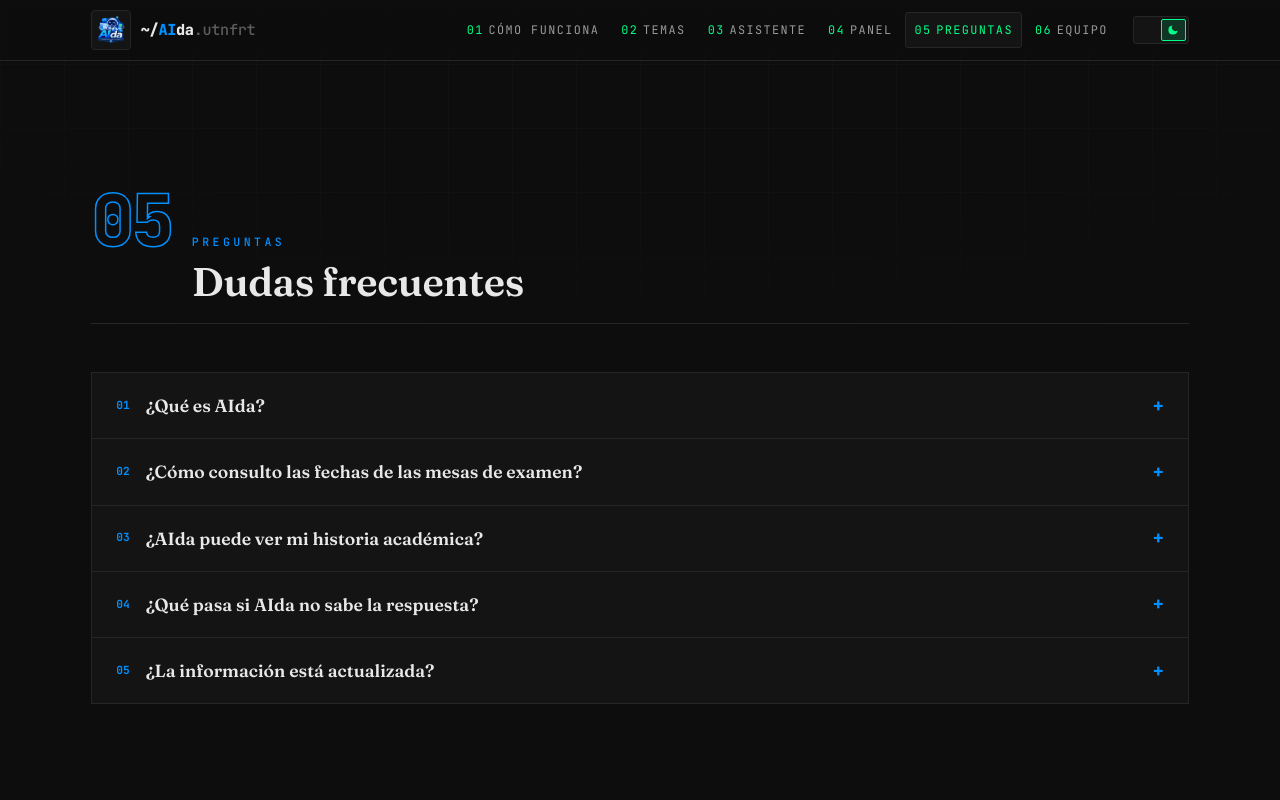
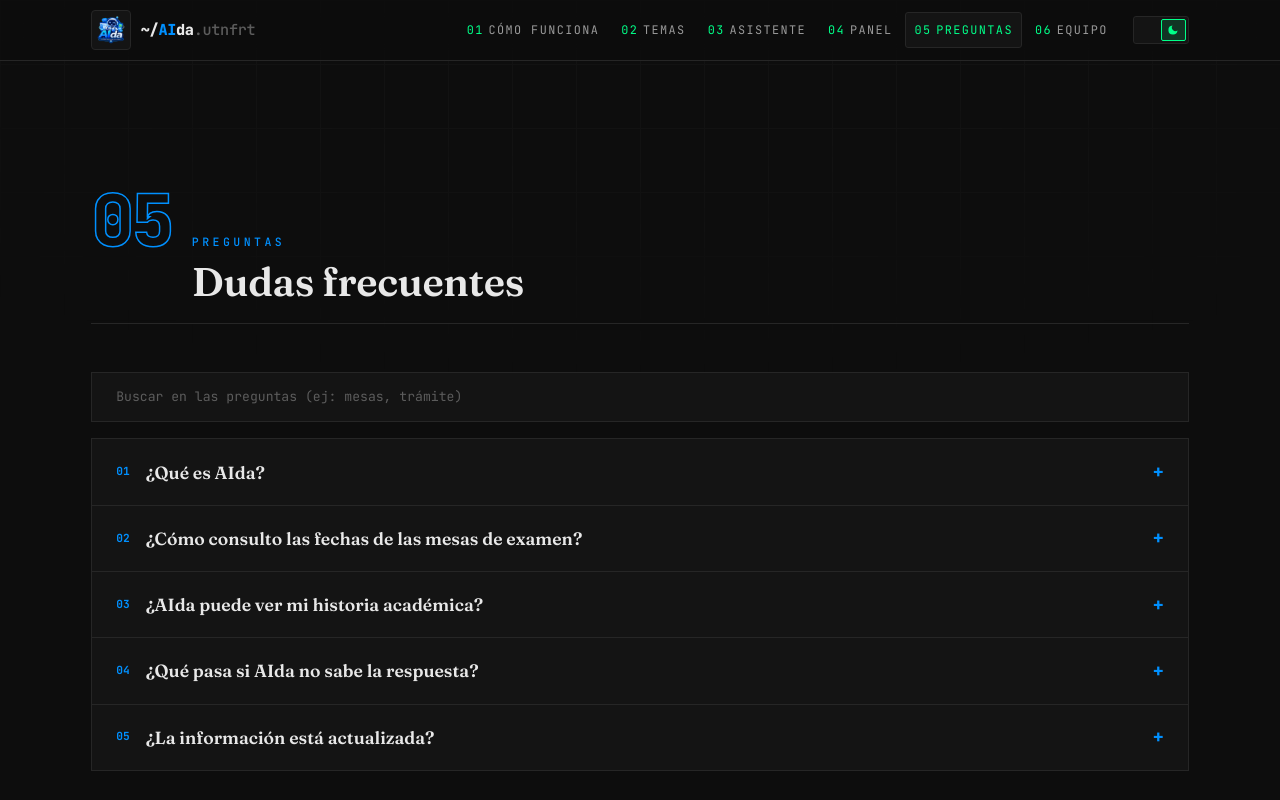
Before and after one commit to JuanDiaz26/aida-frontend, a React (Vite) app: page /preguntas in a window 1280 px wide. Shown: the top 800 px of the page. Built offline with nearby package versions, Linux system fonts and the light colour scheme.

Commit message:
feat: agregar un buscador a las preguntas frecuentes

```diff
--- a/src/pages/Preguntas.jsx
+++ b/src/pages/Preguntas.jsx
@@ -1,7 +1,10 @@
-import { Accordion, Container } from 'react-bootstrap'
+import { useState } from 'react'
+import { Accordion, Container, Form } from 'react-bootstrap'
+import { Link } from 'react-router-dom'
 import EncabezadoSeccion from '../components/EncabezadoSeccion.jsx'
 import Seo from '../components/Seo.jsx'
 import { preguntas } from '../data/preguntas.js'
+import { normalizarTexto } from '../utils/texto.js'
 import '../styles/preguntas.css'
 
 // Datos estructurados de schema.org para que los buscadores reconozcan la página como FAQ.
@@ -17,6 +20,16 @@ const datosEstructurados = {
 }
 
 function Preguntas() {
+  // Lo que el estudiante escribe en el buscador; cambia con cada tecla
+  const [busqueda, setBusqueda] = useState('')
+
+  // La lista filtrada no necesita su propio estado: se calcula a partir de busqueda
+  // cada vez que el componente se vuelve a dibujar
+  const textoBuscado = normalizarTexto(busqueda.trim())
+  const preguntasFiltradas = preguntas.filter((item) =>
+    normalizarTexto(`${item.pregunta} ${item.respuesta}`).includes(textoBuscado),
+  )
+
   return (
     <section className="section-pad">
       <Seo
@@ -28,9 +41,20 @@ function Preguntas() {
       <Container>
         <EncabezadoSeccion numero="05" kicker="Preguntas" titulo="Dudas frecuentes" />
 
-        <Accordion className="faq aparecer d1">
-          {preguntas.map((item, indice) => (
-            <Accordion.Item key={item.pregunta} eventKey={String(indice)}>
+        <Form.Control
+          type="search"
+          className="faq-buscador aparecer d1"
+          placeholder="Buscar en las preguntas (ej: mesas, trámite)"
+          aria-label="Buscar en las preguntas frecuentes"
+          value={busqueda}
+          onChange={(evento) => setBusqueda(evento.target.value)}
+        />
+
+        {preguntasFiltradas.length > 0 ? (
+          <Accordion className="faq aparecer d2">
+            {/* eventKey es la pregunta y no el índice: al filtrar, los índices cambian */}
+            {preguntasFiltradas.map((item, indice) => (
+              <Accordion.Item key={item.pregunta} eventKey={item.pregunta}>
                 <Accordion.Header className="faq-header">
                   <span className="n">{String(indice + 1).padStart(2, '0')}</span>
                   {item.pregunta}
@@ -39,6 +63,12 @@ function Preguntas() {
               </Accordion.Item>
             ))}
           </Accordion>
+        ) : (
+          <p className="faq-vacio">
+            No encontramos preguntas sobre "{busqueda}". Probá{' '}
+            <Link to="/asistente">preguntarle a AIda</Link>.
+          </p>
+        )}
       </Container>
     </section>
   )
--- a/src/styles/preguntas.css
+++ b/src/styles/preguntas.css
@@ -57,6 +57,31 @@
   max-width: 78ch;
 }
 
+/* Buscador: mismo fondo y borde que el acordeón para que se lean como un solo bloque */
+.faq-buscador {
+  background: var(--bg-elev);
+  color: var(--text);
+  border: 1px solid var(--border);
+  border-radius: 0;
+  font-size: 0.82rem;
+  padding: 0.9rem 1.5rem;
+  margin-bottom: 1rem;
+}
+.faq-buscador::placeholder { color: var(--text-faint); }
+.faq-buscador:focus {
+  background: var(--bg-elev);
+  color: var(--text);
+  border-color: var(--accent);
+  box-shadow: none;
+}
+.faq-vacio {
+  font-size: 0.82rem;
+  color: var(--text-dim);
+  padding: 1.35rem 1.5rem;
+  border: 1px solid var(--border);
+  background: var(--bg-elev);
+}
+
 @media (max-width: 575.98px) {
   .faq-cuerpo { padding-left: 1.5rem; }
 }
```
Lines whose indentation alone changed are shown as unchanged.
